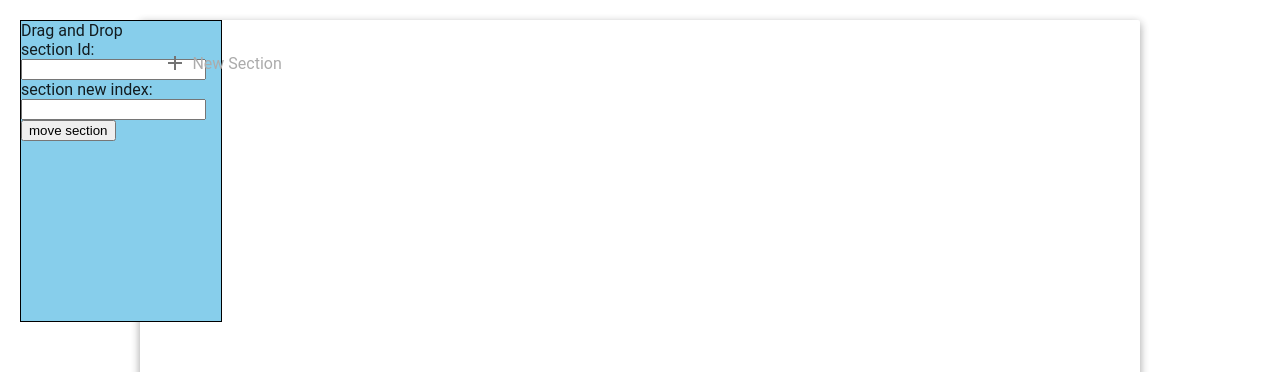
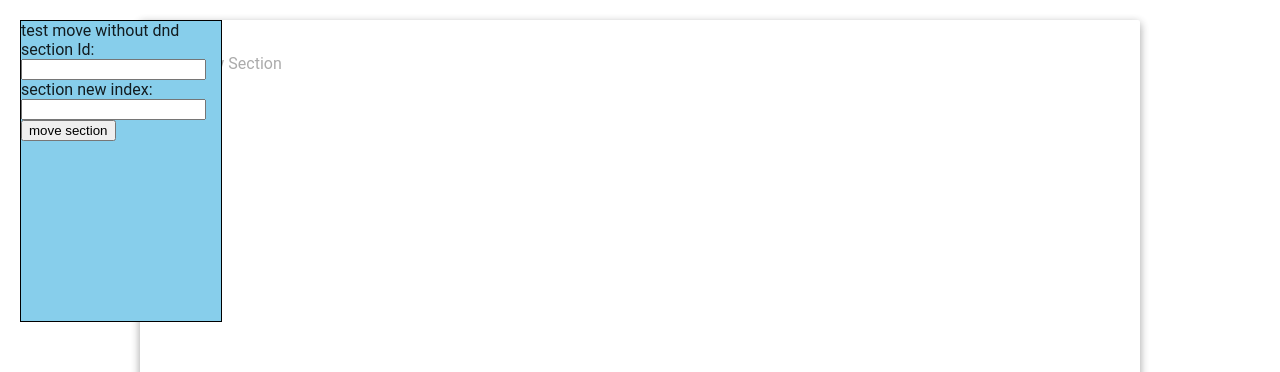
Before and after one commit to martlaboloa/team-task-manager, a React (Create React App) app: page / in a window 1280 px wide. Shown: the top 372 px of the page. Built offline with nearby package versions, Linux system fonts and the light colour scheme.

Commit message:
dnd prog renamed to move prog

```diff
--- a/src/features/Board/DragAndDropProgrammatically.jsx
+++ b/src/features/Board/MoveProgrammatically.jsx
@@ -1,7 +1,7 @@
 import React, { Component } from 'react'
 
 
-class DragAndDropProgrammatically extends Component {
+class MoveProgrammatically extends Component {
     state = { sectionId: '', sectionNewIndex: -1 }
 
     render() {
@@ -9,12 +9,12 @@ class DragAndDropProgrammatically extends Component {
             <form
                 style={{
                     position: 'absolute',
+                    zIndex: 99,
                     width: '200px',
                     height: '300px',
                     backgroundColor: 'skyblue',
                     border: '1px black solid',
                     left: '20px',
-                    wordBreak: 'break-all',
                 }}
 
                 onSubmit={(e) => {
@@ -25,7 +25,8 @@ class DragAndDropProgrammatically extends Component {
                     console.log('DnD Prog, onSubmit: ', sectionId, sectionNewIndex)
                 }}
             >
-                <div>Drag and Drop</div>
+                <div>test move without dnd
+                </div>
                 section Id:
                     <input
                         aria-label="awd"
@@ -48,4 +49,4 @@ class DragAndDropProgrammatically extends Component {
     }
 }
 
-export default DragAndDropProgrammatically
+export default MoveProgrammatically
--- a/src/features/Board/index.jsx
+++ b/src/features/Board/index.jsx
@@ -2,7 +2,7 @@ import React, { Component } from 'react'
 import { connect } from 'react-redux'
 import { getSectionOrder } from '../store/selectors'
 import Section, { CreateNewSection } from '../Section'
-import DragAndDropProgrammatically from './DragAndDropProgrammatically'
+import MoveProgrammatically from './MoveProgrammatically'
 
 
 const Sections = ({ sectionOrder }) => sectionOrder.map(id => <Section key={id} id={id} />)
@@ -13,7 +13,7 @@ class Board extends Component {
 
         return (
             <div className="board-container" >
-                <DragAndDropProgrammatically />
+                <MoveProgrammatically />
 
                 <Sections sectionOrder={sectionOrder} />
 
```
